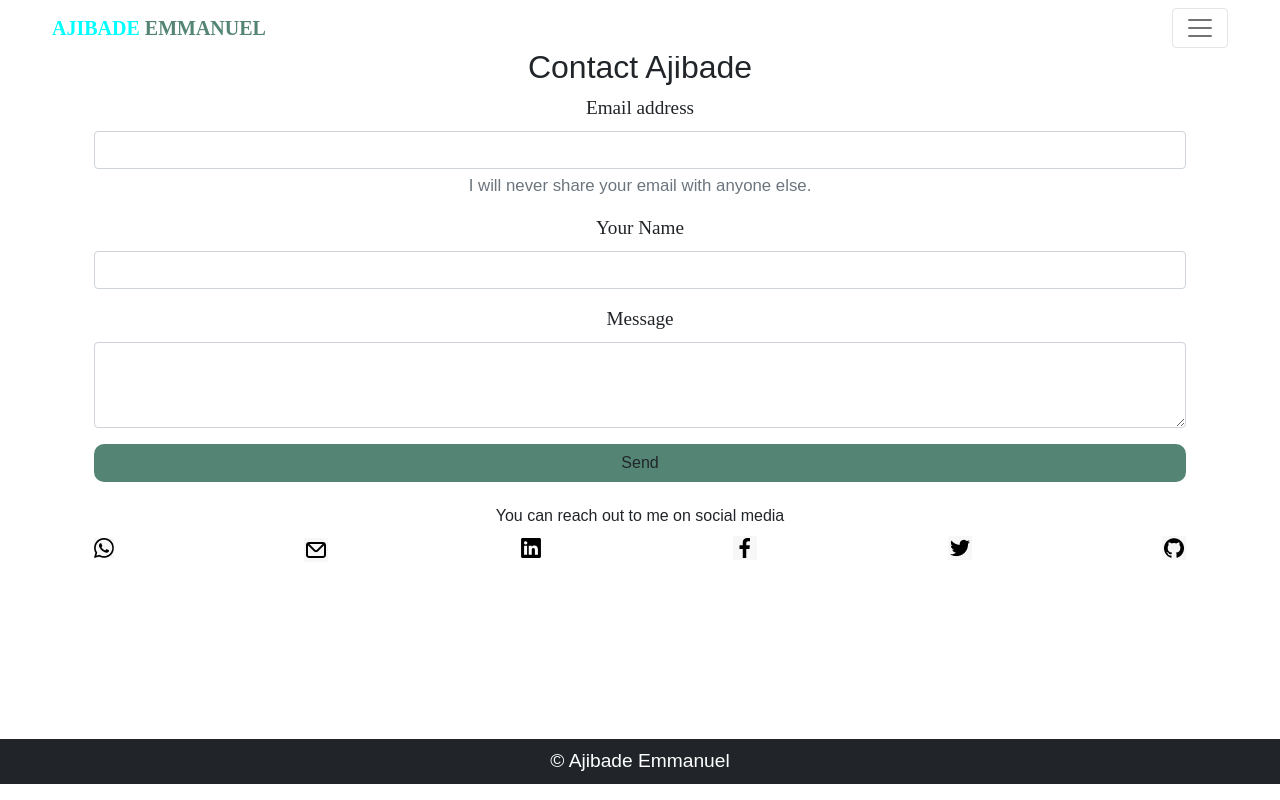
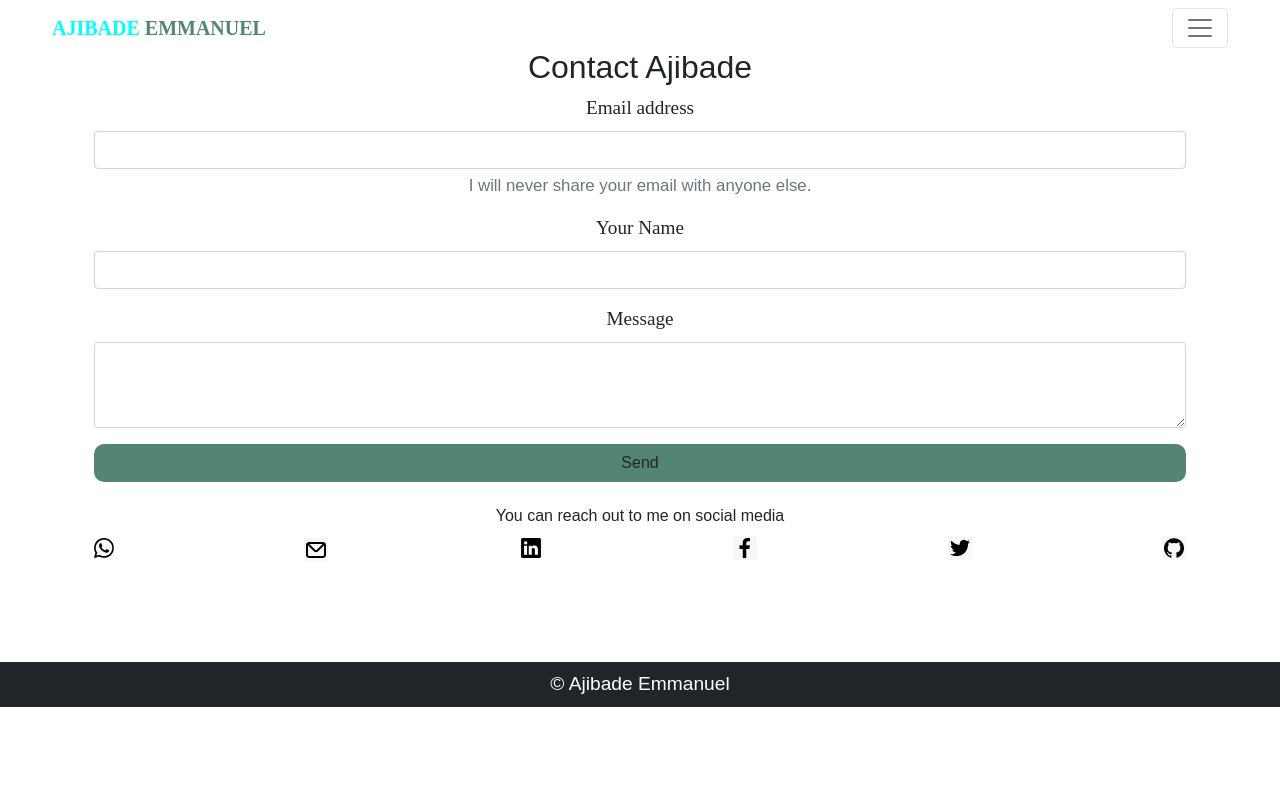
Before and after one commit to Ajyupdate/portfolioo, a React (Create React App) app: page /#/Contact in a window 1280 px wide. Built offline with nearby package versions, Linux system fonts and the light colour scheme; a web font is replaced by a local one.

Commit message:
removing fixed footer

```diff
--- a/src/Footer.js
+++ b/src/Footer.js
@@ -1,9 +1,10 @@
 const Footer = () => {
     return (
-        <div className="Footer fixed-bottom ">
+        <div className="Footer  ">
             <p className=" text-center text-white bg-dark p-2">&copy; Ajibade Emmanuel</p>
         </div>
-     );
+    );
+    //  );Revoluntionary principle, text pawn send blessing adesiji gmail to add you to the community, joy ollie, G_makunde,text or fill adora google form, text azyzag adekunle and be friends with her if you can exchange opportunities,  text iconicshotsNdev if his company needs a FE, message foundational black designer and try to be friends if she can share you some of the frontend intenships
 }
 
 export default Footer;
--- a/src/index.css
+++ b/src/index.css
@@ -145,9 +145,7 @@ button .rounded{
 
 .Footer{
 
-  position: fixed;
-  left: 0;
-  bottom: 0;
+
   width: 100%;
 
   color: white;
```
